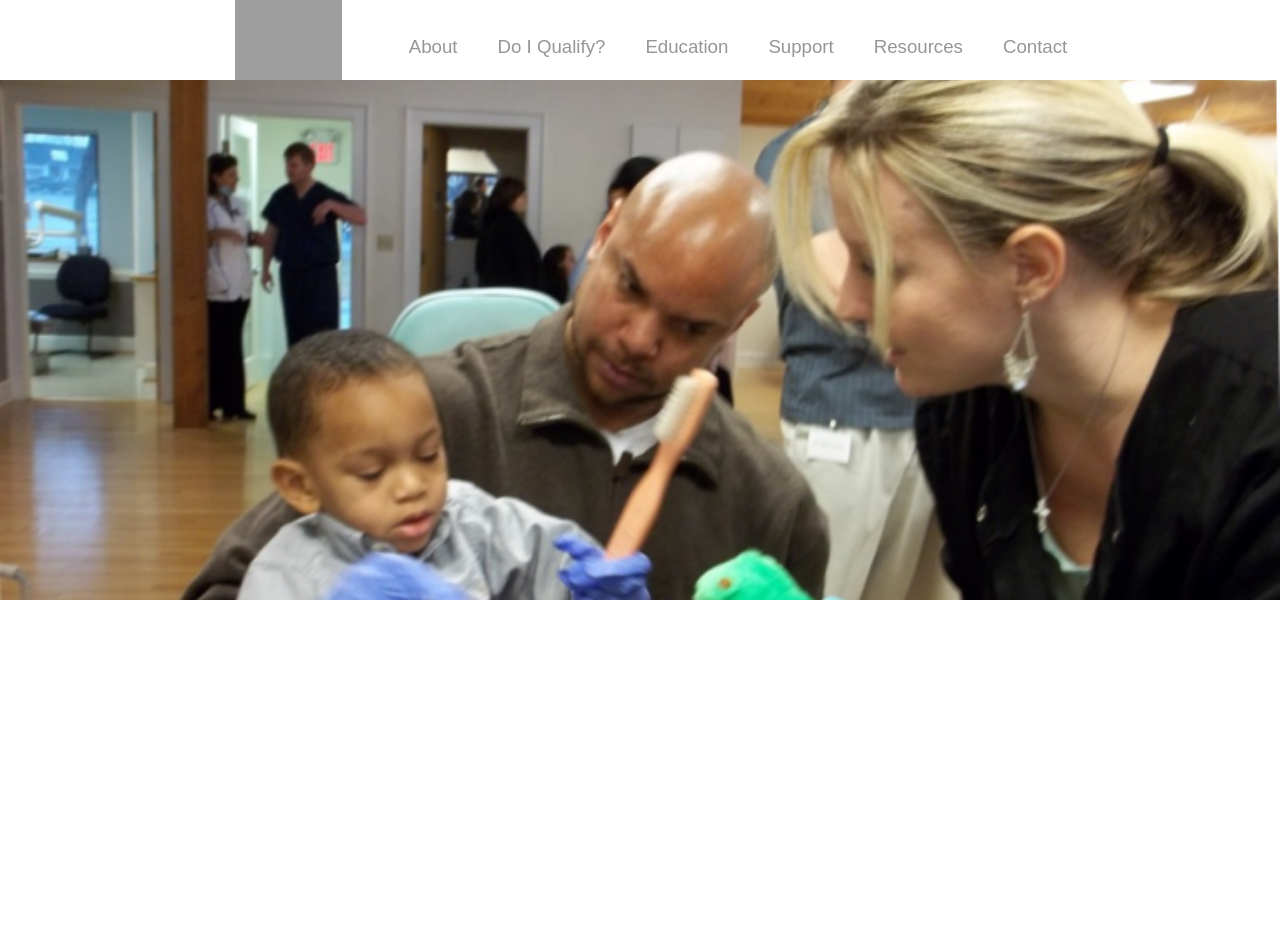
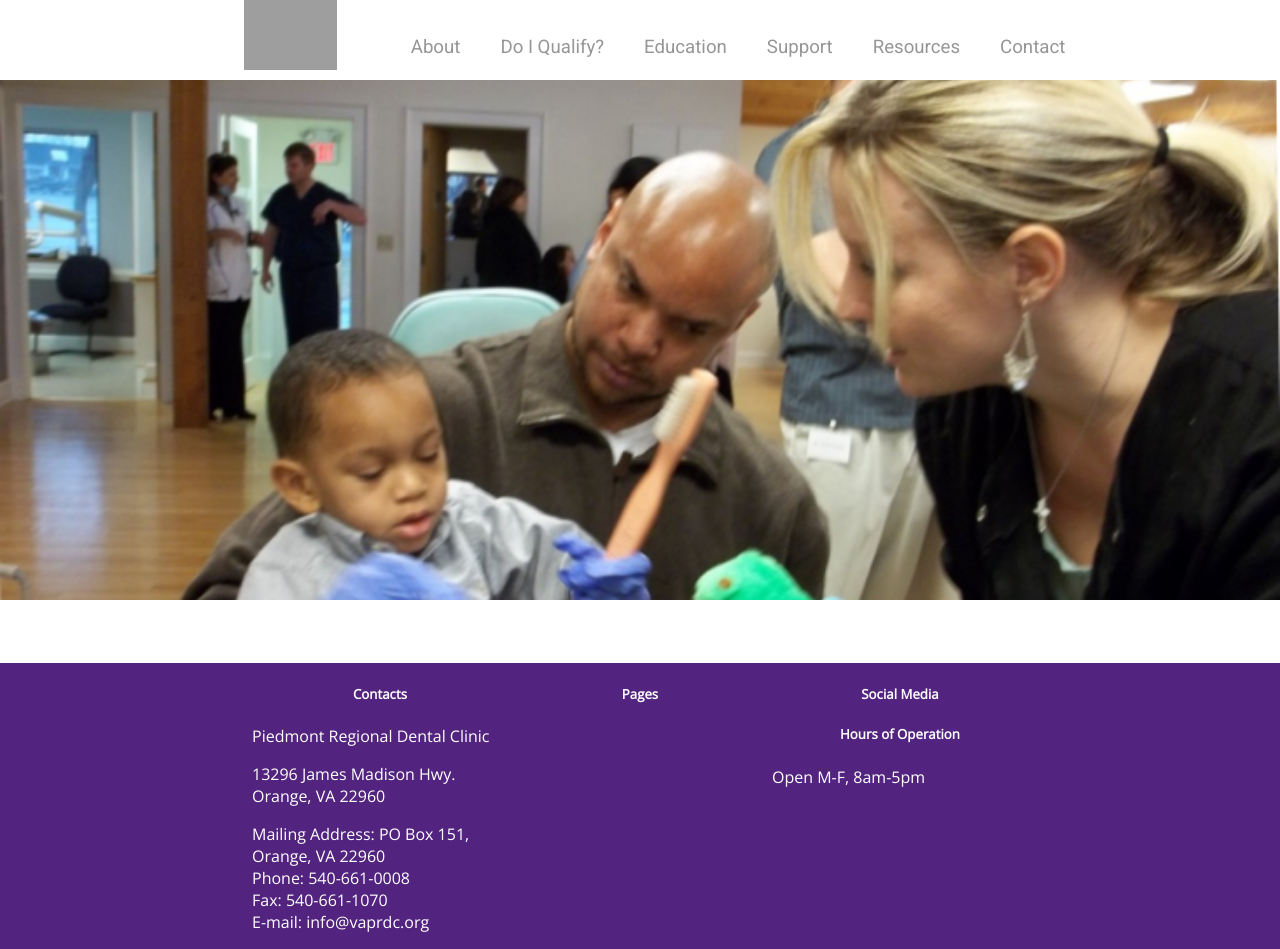
Before and after one commit to rashidlasker/prdc-website, a plain HTML site: page index.html in a window 1280 px wide. Before the commit the page ends 800 px from the top, so only its background shows below. Drawn offline with nearby package versions, Linux system fonts and the light colour scheme; grey boxes are pictures that could not be loaded.

Commit message:
work on nav

```diff
--- a/index.html
+++ b/index.html
@@ -5,6 +5,7 @@
 	<meta charset="utf-8">
 	<meta name="viewport" content="width=device-width, initial-scale=1.0">
 	<link rel="stylesheet" type="text/css" href="styles.css">
+	<link href="https://fonts.googleapis.com/css?family=Open+Sans|Roboto" rel="stylesheet">
 </head>
 <body>
 	<nav>
@@ -30,4 +31,31 @@
 			<p><b>Here's how your company can connect with our students.</b></p>
 		</div>
 	</div>
+	<div class ="footer">
+		<div class="ft-one">
+			<h5>Contacts</h5>
+			<p>Piedmont Regional Dental Clinic</p>
+			<p>13296 James Madison Hwy.<br>Orange, VA 22960</p>
+			<p>Mailing Address: PO Box 151,<br>Orange, VA 22960<br>Phone: 540-661-0008<br>Fax: 540-661-1070<br>E-mail: info@vaprdc.org</p>
+
+		</div>
+		<div class="ft-two">
+			<h5>Pages</h5>
+			<a href=""></a>
+			<a href=""></a>
+			<a href=""></a>
+			<a href=""></a>
+			<a href=""></a>
+			<a href=""></a>
+			<a href=""></a>
+		</div>
+		<div class="ft-three">
+			<h5>Social Media</h5>
+			<a href=""></a>
+			<a href=""></a>
+			<a href=""></a>
+			<h5>Hours of Operation</h5>
+			<p>Open M-F, 8am-5pm</p>
+		</div>
+	</div>
 </body>
--- a/styles.css
+++ b/styles.css
@@ -17,7 +17,7 @@ nav{
 }
 
 .logoimg{
-  height: 80px;
+  height: 70px;
   margin: 0;
 }
 
@@ -45,7 +45,7 @@ nav{
   padding: 0px 20px;
   text-align: center;
   font-size:14pt;
-  font-family: futuraPTMedium, sans-serif;
+  font-family: 'Roboto', sans-serif;
   color: #979696;
 }
 
@@ -55,7 +55,7 @@ nav{
   margin: 0;
   text-align: center;
   font-size:14pt;
-  font-family: futuraPTMedium, sans-serif;
+  font-family: 'Roboto', sans-serif;
   color: #979696;
 }
 
@@ -64,7 +64,7 @@ nav{
   padding: 0px 20px;
   text-align: center;
   font-size:14pt;
-  font-family: futuraPTMedium, sans-serif;
+  font-family: 'Roboto', sans-serif;
   color: black;
 }
 
@@ -93,4 +93,23 @@ nav{
 	padding-left: 10px;
 	font-size: 20px;
 }
+
+/********************************FOOTER************************************/
+.footer{
+  width: 100%
+  height: 300px;
+  background-color: #52247F;
+  text-align: center;
 }
+
+.footer div{
+  display: inline-block;
+  width:20%;
+  text-align: left;
+  vertical-align: top;
+  color: white;
+  font-family: 'Open Sans', sans-serif;
+}
+.footer div h5{
+  text-align: center;
+}
```
